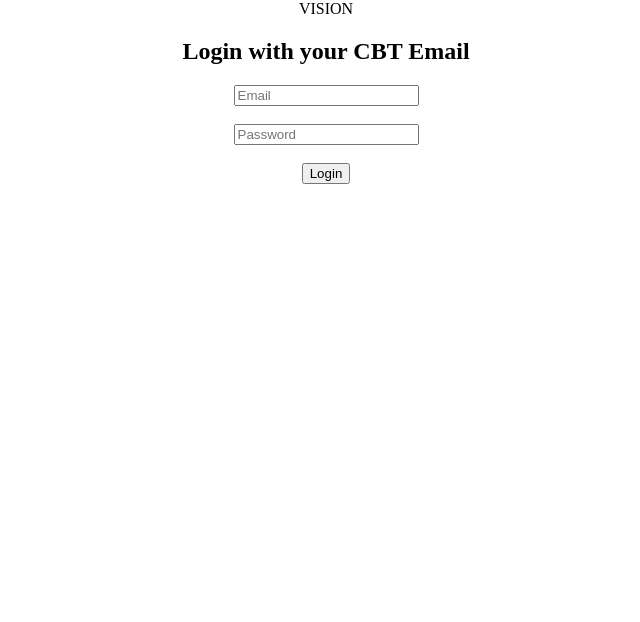
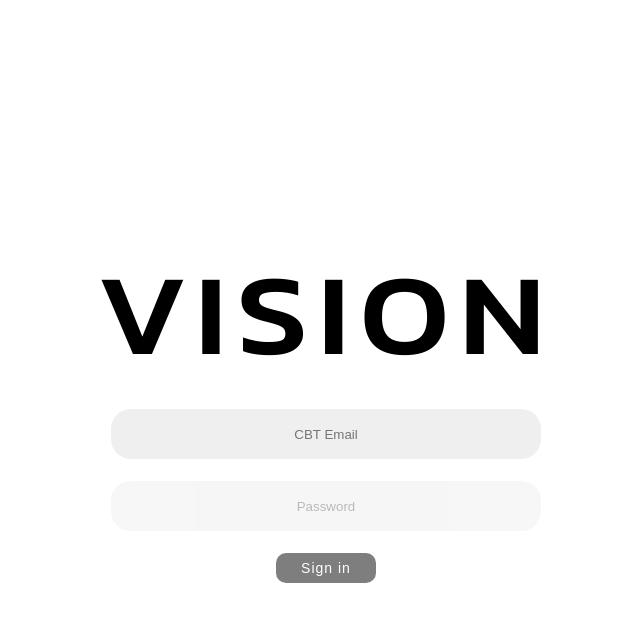
Before and after one commit to CBT-IT/Vision-frontend, a React (Create React App) app in the folder vision/: page /login in a window 1280 px wide. Shown: the top 622 px of the page, without its empty margins (314-954 px from the left). Built offline with nearby package versions, Linux system fonts and the light colour scheme.

Commit message:
UI: Login page update

```diff
--- a/vision/public/index.html
+++ b/vision/public/index.html
@@ -3,6 +3,12 @@
   <head>
     <meta charset="utf-8" />
     <link rel="icon" href="%PUBLIC_URL%/vision.ico" />
+    <link rel="preconnect" href="https://fonts.googleapis.com" />
+    <link rel="preconnect" href="https://fonts.gstatic.com" crossorigin />
+    <link
+      href="https://fonts.googleapis.com/css2?family=Kanit:wght@500&display=swap"
+      rel="stylesheet"
+    />
     <title>Vision</title>
   </head>
   <body>
--- a/vision/src/pages/Login.js
+++ b/vision/src/pages/Login.js
@@ -9,6 +9,14 @@ export default function Login() {
   const [email, setEmail] = useState("");
   const [password, setPassword] = useState("");
   const [error, setError] = useState("");
+
+  const isValidEmail = email.endsWith("@cbtarchitects.com");
+  const canEnablePassword = isValidEmail;
+  const canEnableButton = isValidEmail && password.length > 0;
+
+  const handleEmailClick = () => {
+    setPassword("");
+  };
 
   const handleLogin = async (e) => {
     e.preventDefault();
@@ -26,22 +34,27 @@ export default function Login() {
   };
 
   return (
-    <div>
+    <div className="page-container">
       <div className="header">
         <div>VISION</div>
       </div>
       <div className="login-container">
-        <h2>Login with your CBT Email</h2>
         <form onSubmit={handleLogin}>
           <input
+            id="login-input-mail"
+            className="login-input"
             type="email"
             value={email}
-            placeholder="Email"
+            placeholder="CBT Email"
             onChange={(e) => setEmail(e.target.value)}
+            onClick={handleEmailClick}
           />
           <br />
           <br />
           <input
+            disabled={!canEnablePassword}
+            id="login-input-password"
+            className={`login-input ${!canEnablePassword ? "disabled" : ""}`}
             type="password"
             value={password}
             placeholder="Password"
@@ -49,7 +62,13 @@ export default function Login() {
           />
           <br />
           <br />
-          <button type="submit">Login</button>
+          <button
+            className={`login-button ${!canEnableButton ? "disabled" : ""}`}
+            type="submit"
+            disabled={!canEnableButton}
+          >
+            Sign in
+          </button>
           {error && <p style={{ color: "red" }}>{error}</p>}
         </form>
       </div>
--- a/vision/src/pages/styles/login.css
+++ b/vision/src/pages/styles/login.css
@@ -1,10 +1,17 @@
 body {
+  box-sizing: border-box;
   margin: 0;
+  height: 100vh;
   display: flex;
   flex-direction: column;
-  align-items: center;
   justify-content: center;
+  align-content: center;
   text-align: center;
+  font-family: system-ui, -apple-system, BlinkMacSystemFont, "Segoe UI", Roboto,
+    Oxygen, Ubuntu, Cantarell, "Open Sans", "Helvetica Neue", sans-serif;
+}
+.page-container {
+  margin: 10px;
 }
 .login-container {
   display: flex;
@@ -12,3 +19,36 @@ body {
   align-content: center;
   justify-content: center;
 }
+.header {
+  margin: 0;
+  padding: 0;
+  font-family: "Kanit", sans-serif;
+  font-weight: 500;
+  font-style: normal;
+  font-size: 128px;
+  letter-spacing: 10px;
+  transform: scaleY(0.9);
+}
+.login-input {
+  width: 420px;
+  height: 40px;
+  background-color: #efefef;
+  color: #676767;
+  border: none;
+  border-radius: 20px;
+  text-align: center;
+  padding: 5px;
+}
+.login-button {
+  font-size: 14px;
+  letter-spacing: 1px;
+  color: white;
+  width: 100px;
+  height: 30px;
+  background-color: black;
+  border: none;
+  border-radius: 10px;
+}
+.disabled {
+  opacity: 50%;
+}
```
